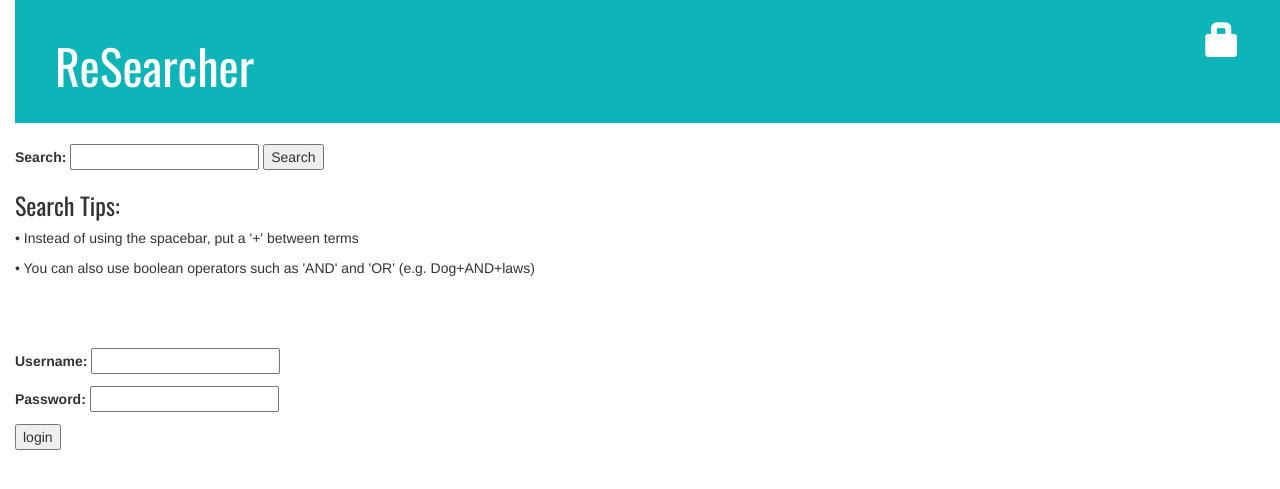
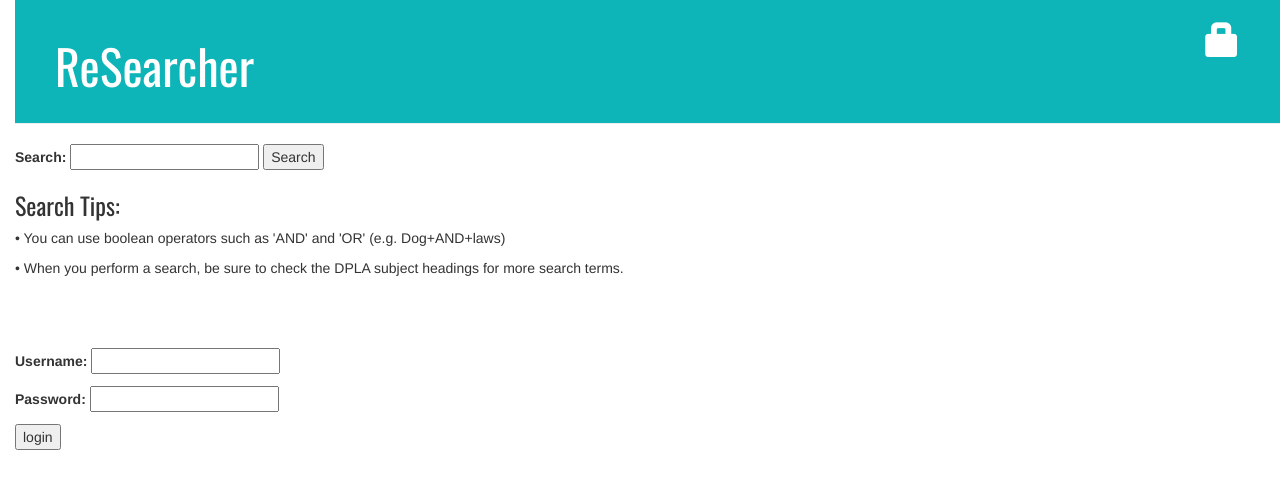
Before and after one commit to MuffinUprising/CapstoneProject4, a Django app: page /registration/ in a window 1280 px wide. Shown: the top 489 px of the page. Run offline with Django 3.2, Linux system fonts and the light colour scheme; some libraries are stand-ins or nearby versions.

Commit message:
a few small changes

```diff
--- a/researcher/templates/search/base.html
+++ b/researcher/templates/search/base.html
@@ -26,8 +26,8 @@
                 <input id="id_search" type="text" name="user_query">
                 <input type="submit" value="Search"></p>
             <h3>Search Tips:</h3>
-            <p>• Instead of using the spacebar, put a '+' between terms</p>
-            <p>• You can also use boolean operators such as 'AND' and 'OR' (e.g. Dog+AND+laws)</p>
+            <p>• You can use boolean operators such as 'AND' and 'OR' (e.g. Dog+AND+laws)</p>
+            <p>• When you perform a search, be sure to check the DPLA subject headings for more search terms.</p>
         </form>
     </div>
 
--- a/researcher/views.py
+++ b/researcher/views.py
@@ -17,8 +17,7 @@ dic = {' ': '+', '"': '&quot;'}
 @login_required()
 # front page
 def researcher(request):
-    research = Researcher.objects.all()
-
+    research = Researcher.objects.all().order_by('search_term')
     return render(request, 'search/researcher.html', {'research': research})
 
 @login_required()
```
